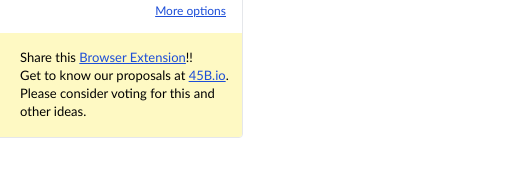
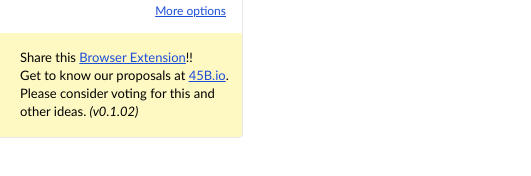
Before and after one commit to 45B-Cardano/45B_Catalyst_Extension, a browser extension: page index.html in a window 1280 px wide. Shown: the part 488-664 px from the top of the page, 109-640 px from the left. Drawn offline with Linux system fonts and the light colour scheme.

Commit message:
version, manifest wo icon, gitignore packed

```diff
--- a/index.html
+++ b/index.html
@@ -126,7 +126,7 @@
               target="_blank"
               class="text-blue-700 underline hover:font-semibold"
               >45B.io</a
-            >. Please consider voting for this and other ideas.
+            >. Please consider voting for this and other ideas. <em>(v0.1.02)</em>
           </p>
         </div>
       </div>
```
Also changed, not shown: manifest.json, 1 other file.
